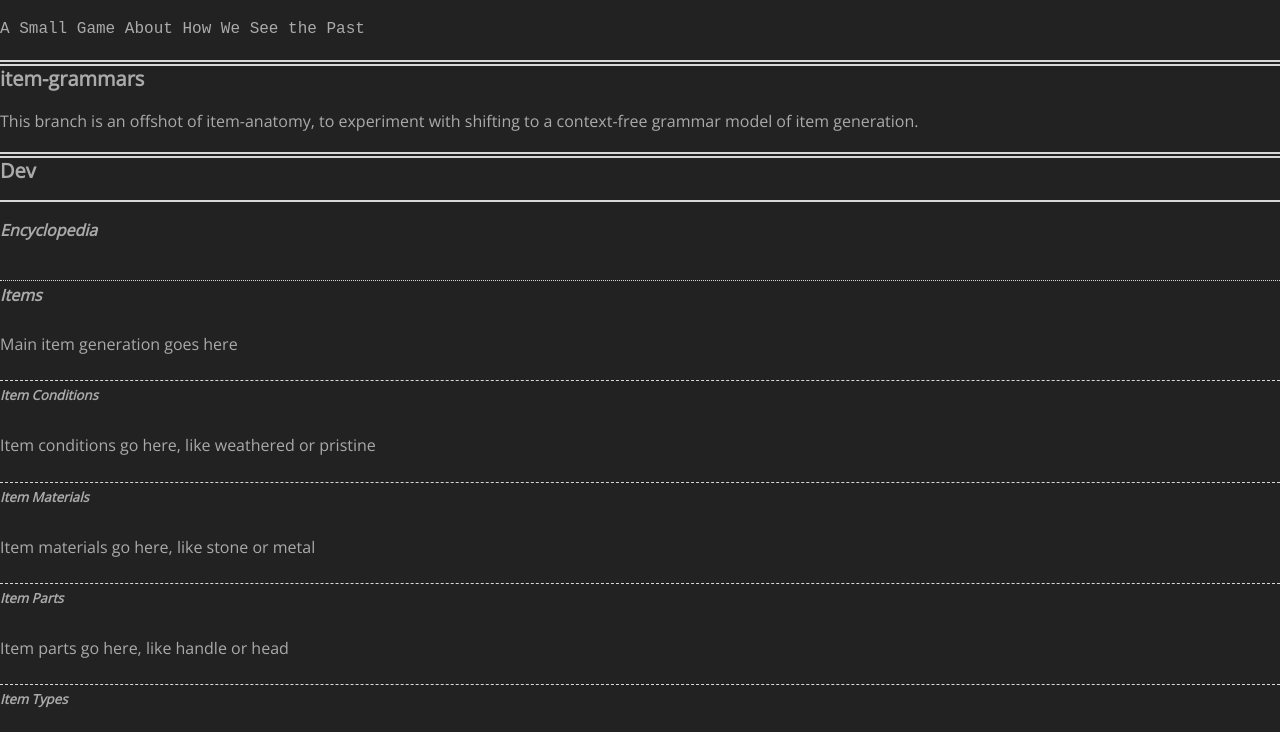
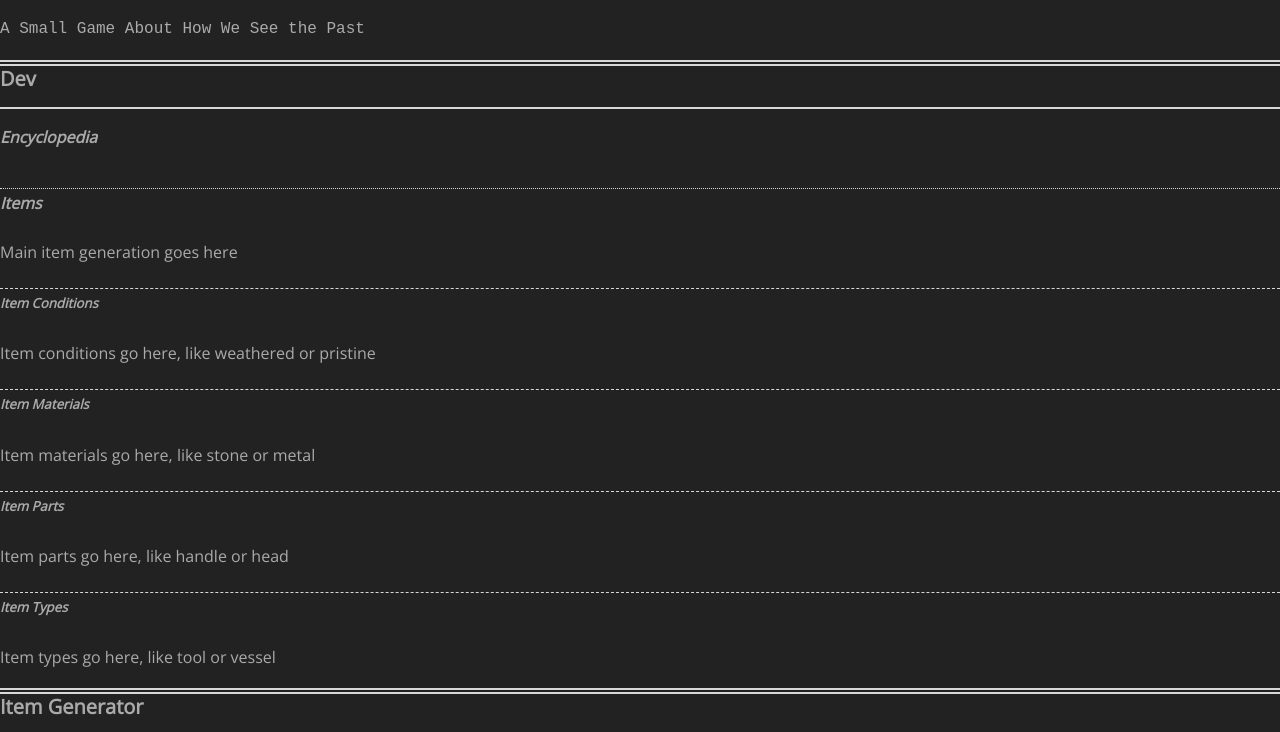
Before and after one commit to JasonWarrenUK/Those-Who-Came-Before, a plain HTML site: page index.html in a window 1280 px wide. Shown: the part 59-791 px from the top of the page. Drawn offline with nearby package versions, Linux system fonts and the light colour scheme.

Commit message:
Revert "Edited html to describe branch"

```diff
--- a/index.html
+++ b/index.html
@@ -19,11 +19,6 @@
     <h1>Those Who Came Before</h1>
     <pre>A Small Game About How We See the Past</pre>
   </header>
-
-	<section>
-		<h2>item-grammars</h2>
-		<p>This branch is an offshot of item-anatomy, to experiment with shifting to a context-free grammar model of item generation.</p>
-	</section>
 
   <main>
     <section id="dev">
```
